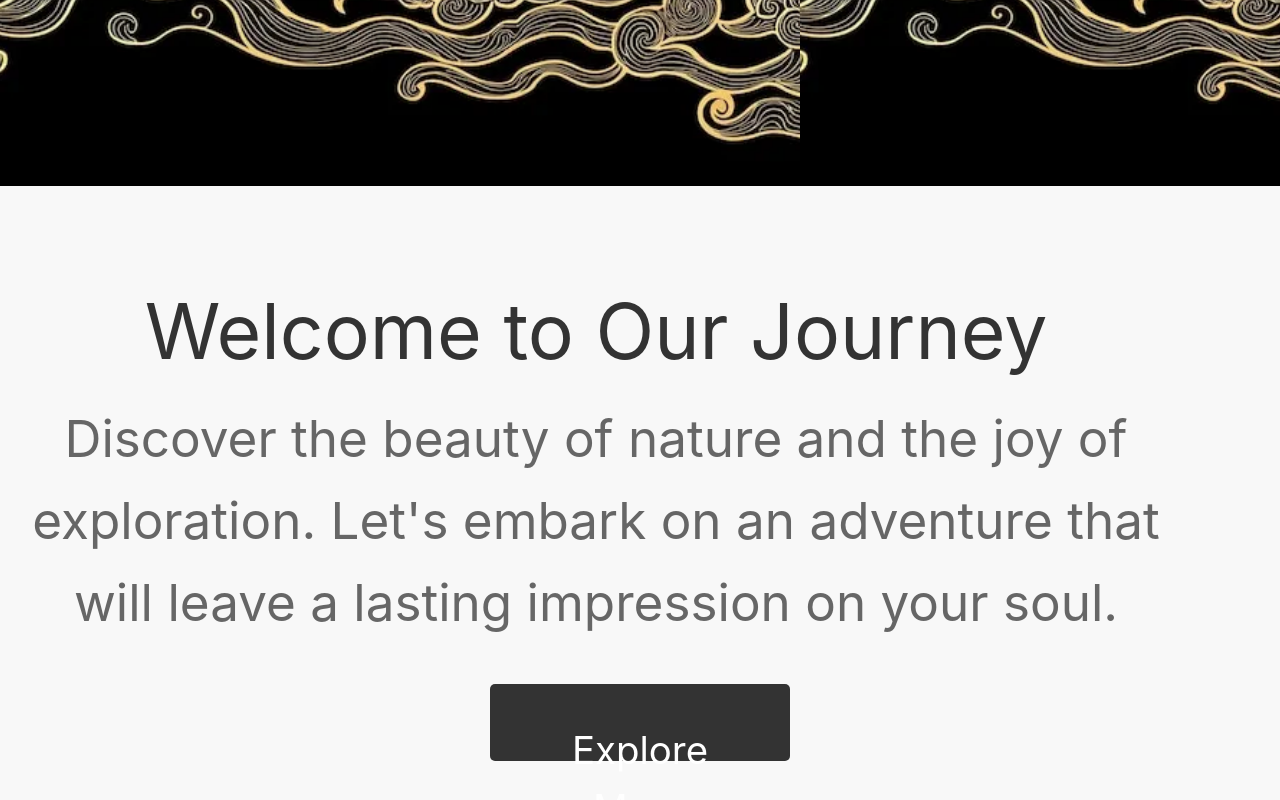
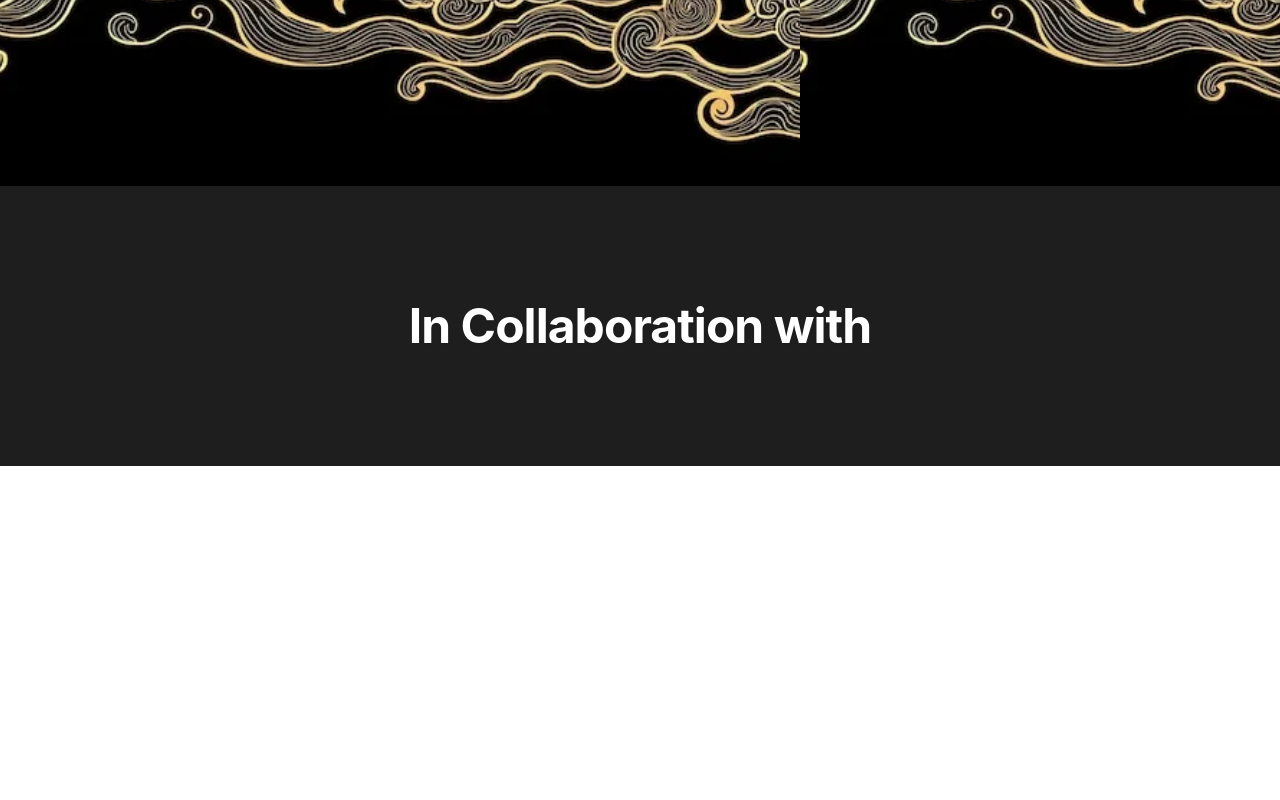
Before and after one commit to AdnanKhan29/OhayoJapan, a React (Create React App) app: page / in a window 1280 px wide. Shown: the part 1214-2014 px from the top of the page. After the commit the page ends 1680 px from the top, so only its background shows below. Built offline with nearby package versions, Linux system fonts and the light colour scheme.

Commit message:
added few css

```diff
--- a/src/App.js
+++ b/src/App.js
@@ -5,6 +5,7 @@ import petalImage from "./assets/images/petal.png"; // Add the path to your peta
 import bg from "./assets/images/bg2.webp";
 import logo from "./assets/images/logo.png"; // Import your logo
 import movingImage from "./assets/images/movingimage.webp"; // Image to move based on scroll
+import { FadeDown } from "./Components/fadedown";
 
 export default function App() {
   const [scrollX, setScrollX] = useState(0); // State to track the scroll position
@@ -92,12 +93,26 @@ export default function App() {
           alignItems: "center",
           position: "relative",
           overflow: "hidden", // Ensure the petals stay within the section
+          backgroundColor: "#1e1e1e", // Dark background color
         }}
       >
+        {/* Darker Overlay for background image */}
+        <div
+          style={{
+            position: "absolute",
+            top: 0,
+            left: 0,
+            width: "100%",
+            height: "100%",
+            backgroundColor: "rgba(0, 0, 0, 0.5)", // Dark semi-transparent overlay
+            zIndex: 1, // Make sure it's below the logo and content but above the background image
+          }}
+        />
+
         {/* Falling petals */}
         <div className="falling-petals-container">
           {generateRandomPetals(25)}{" "}
-          {/* Generates 15 random realistic petals */}
+          {/* Generates 25 random realistic petals */}
         </div>
 
         {/* Logo inside the hero section */}
@@ -117,15 +132,16 @@ export default function App() {
               width: "60vw", // Use responsive units for width
               height: "auto", // Maintain aspect ratio
               maxWidth: "400px", // Set a max width for larger screens
+              filter: "brightness(0) invert(1)", // Adjust logo to be visible on dark background
             }}
           />
         </motion.div>
       </section>
 
-      {/* New section with the moving image */}
+      {/* Section with the moving images */}
       <section
         style={{
-          backgroundColor: "#fff", // Use a plain background color
+          backgroundColor: "#333", // Dark background color
           height: "600px", // Define a fixed height for the moving image section
           display: "flex",
           justifyContent: "center",
@@ -148,61 +164,16 @@ export default function App() {
         </motion.div>
       </section>
 
-      {/* New section with title, paragraph, and button */}
+      {/* Section with title, paragraph, and button */}
       <section
         style={{
-          backgroundColor: "#f8f8f8", // Light background color for contrast
+          backgroundColor: "#1e1e1e", // Dark background color
           padding: "100px 20px", // Spacing for the section
           textAlign: "center",
+          color: "#fff", // Light text color for dark theme
         }}
       >
-        <motion.div
-          initial={{ opacity: 0, y: 50 }}
-          animate={{ opacity: 1, y: 0 }}
-          transition={{ duration: 1.5 }}
-        >
-          <h1
-            style={{
-              fontSize: "6vw", // Use responsive font size
-              marginBottom: "20px",
-              color: "#333",
-              maxWidth: "90vw", // Keep title within the viewport
-              lineHeight: "1.2",
-            }}
-          >
-            Welcome to Our Journey
-          </h1>
-          <p
-            style={{
-              fontSize: "4vw", // Responsive font size
-              marginBottom: "40px",
-              color: "#666",
-              maxWidth: "90vw", // Keep paragraph within the viewport
-              lineHeight: "1.6",
-            }}
-          >
-            Discover the beauty of nature and the joy of exploration. Let's
-            embark on an adventure that will leave a lasting impression on your
-            soul.
-          </p>
-          <motion.button
-            whileHover={{ scale: 1.1 }}
-            whileTap={{ scale: 0.9 }}
-            style={{
-              padding: "3vw 6vw", // Responsive padding
-              fontSize: "3vw", // Responsive font size
-              backgroundColor: "#333",
-              color: "#fff",
-              border: "none",
-              borderRadius: "5px",
-              cursor: "pointer",
-              maxWidth: "300px", // Limit button size for larger screens
-              maxHeight: "60px",
-            }}
-          >
-            Explore More
-          </motion.button>
-        </motion.div>
+        <FadeDown></FadeDown>
       </section>
 
       <style jsx>{`
--- /dev/null
+++ b/src/Components/fadedown.tsx
@@ -0,0 +1,38 @@
+import clsx from "clsx";
+import { motion } from "framer-motion";
+import React from "react";
+
+export function FadeDown() {
+  const FADE_DOWN_ANIMATION_VARIANTS = {
+    hidden: { opacity: 0, y: -10 },
+    show: { opacity: 1, y: 0, transition: { type: "spring" } },
+  };
+  return (
+    <motion.div
+      initial="hidden"
+      animate="show"
+      viewport={{ once: true }}
+      variants={{
+        hidden: {},
+        show: {
+          transition: {
+            staggerChildren: 0.15,
+          },
+        },
+      }}
+    >
+      <motion.h1
+        className={clsx(
+            "text-center font-display font-bold drop-shadow-sm",
+            "text-2xl md:text-3xl lg:text-4xl xl:text-5xl",
+            "tracking-[-0.02em]",
+            "md:leading-[4rem] lg:leading-[4.5rem] xl:leading-[5rem]"
+          )}
+        variants={FADE_DOWN_ANIMATION_VARIANTS}
+      >
+        In Collaboration with
+      </motion.h1>
+
+    </motion.div>
+  );
+}
```
Also changed, not shown: 1 other file (tests, documents, lock files or other folders).
